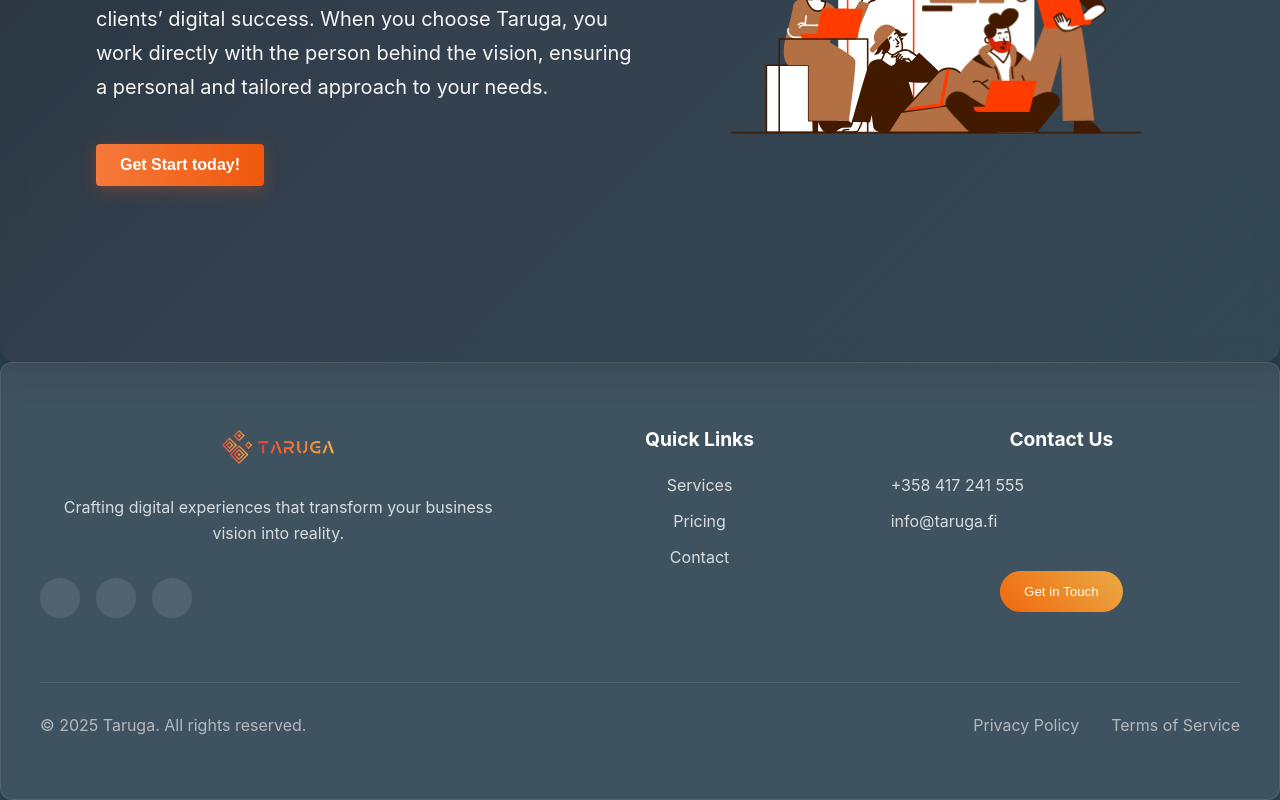
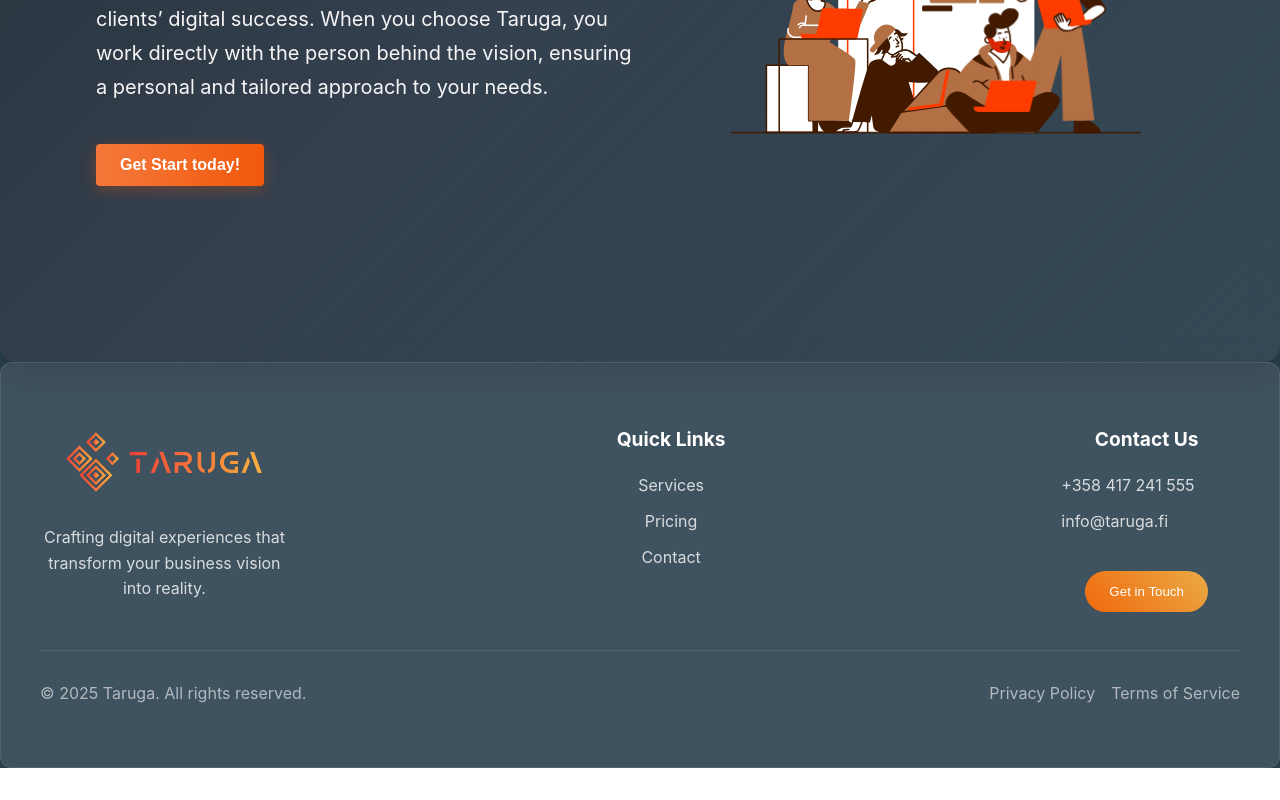
Before and after one commit to SandaruKonara/Taruga, a React (Create React App) app: page / in a window 1280 px wide. Shown: the part 2559-3359 px from the top of the page. After the commit the page ends 3327 px from the top, so only its background shows below. Built offline with nearby package versions, Linux system fonts and the light colour scheme.

Commit message:
improvements

```diff
--- a/src/pages/Home.css
+++ b/src/pages/Home.css
@@ -1100,7 +1100,7 @@ color: #fff;
 /* Footer Styles */
 .footer-section {
   background: rgba(13, 15, 19, 0.95);
-  padding: 6rem 2rem 2rem;
+  padding: 2rem;
   position: relative;
   overflow: hidden;
 }
@@ -1113,13 +1113,13 @@ color: #fff;
 .footer-grid {
   display: grid;
   grid-template-columns: 2fr 1fr 1.5fr;
-  gap: 4rem;
-  margin-bottom: 4rem;
+  gap: 20rem;
+  margin-bottom: 1rem;
 }
 
 .footer-brand {
   .footer-logo {
-    height: 40px;
+    height: 70px;
     margin-bottom: 1.5rem;
   }
 
@@ -1130,27 +1130,7 @@ color: #fff;
   }
 }
 
-.social-links {
-  display: flex;
-  gap: 1rem;
 
-  a {
-    width: 40px;
-    height: 40px;
-    border-radius: 50%;
-    background: rgba(255, 255, 255, 0.1);
-    display: flex;
-    align-items: center;
-    justify-content: center;
-    color: white;
-    transition: all 0.3s ease;
-
-    &:hover {
-      background: linear-gradient(45deg, #f0680d, #eaab44);
-      transform: translateY(-3px);
-    }
-  }
-}
 
 .footer-links {
   h4 {
@@ -1222,7 +1202,7 @@ color: #fff;
 
   .footer-bottom-links {
     display: flex;
-    gap: 2rem;
+    gap: 1rem;
 
     a {
       color: rgba(255, 255, 255, 0.6);
--- a/src/pages/Home.js
+++ b/src/pages/Home.js
@@ -353,17 +353,7 @@ const Home = () => {
                 <p className="brand-description">
                   Crafting digital experiences that transform your business vision into reality.
                 </p>
-                <div className="social-links">
-                  <a href="https://linkedin.com" target="_blank" rel="noopener noreferrer">
-                    <i className="fab fa-linkedin"></i>
-                  </a>
-                  <a href="https://github.com" target="_blank" rel="noopener noreferrer">
-                    <i className="fab fa-github"></i>
-                  </a>
-                  <a href="https://twitter.com" target="_blank" rel="noopener noreferrer">
-                    <i className="fab fa-twitter"></i>
-                  </a>
-                </div>
+
               </div>
 
               <div className="footer-links">
```
